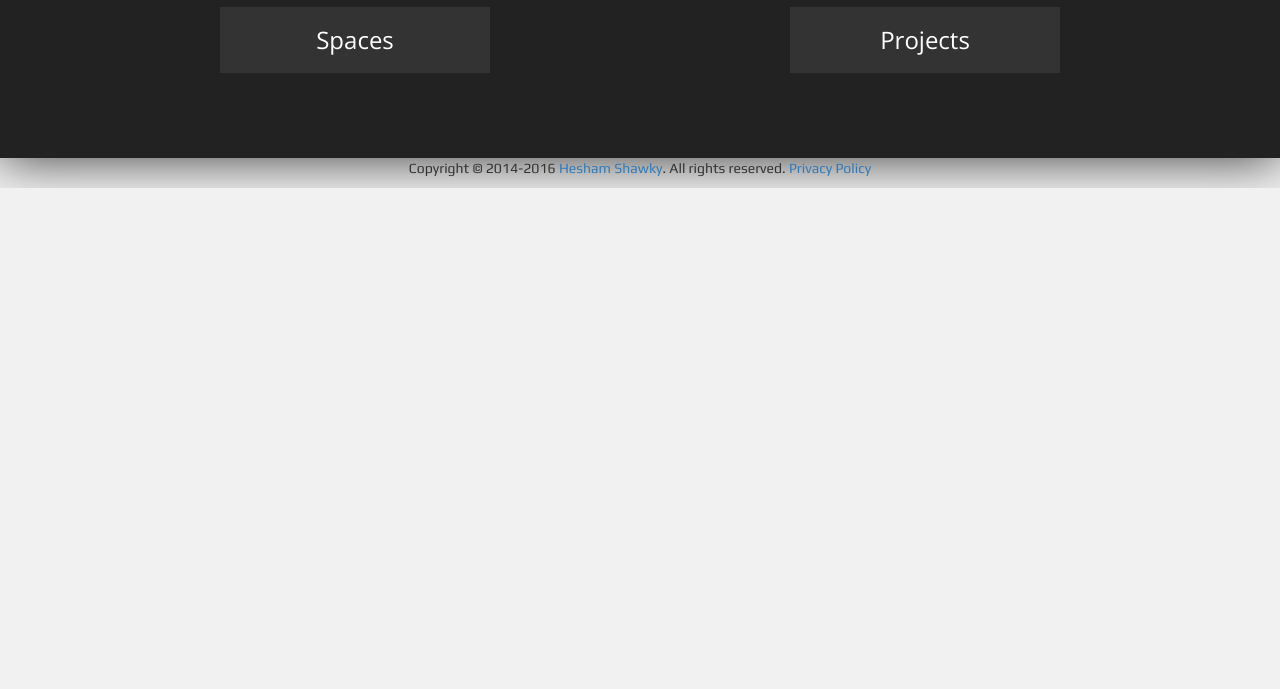
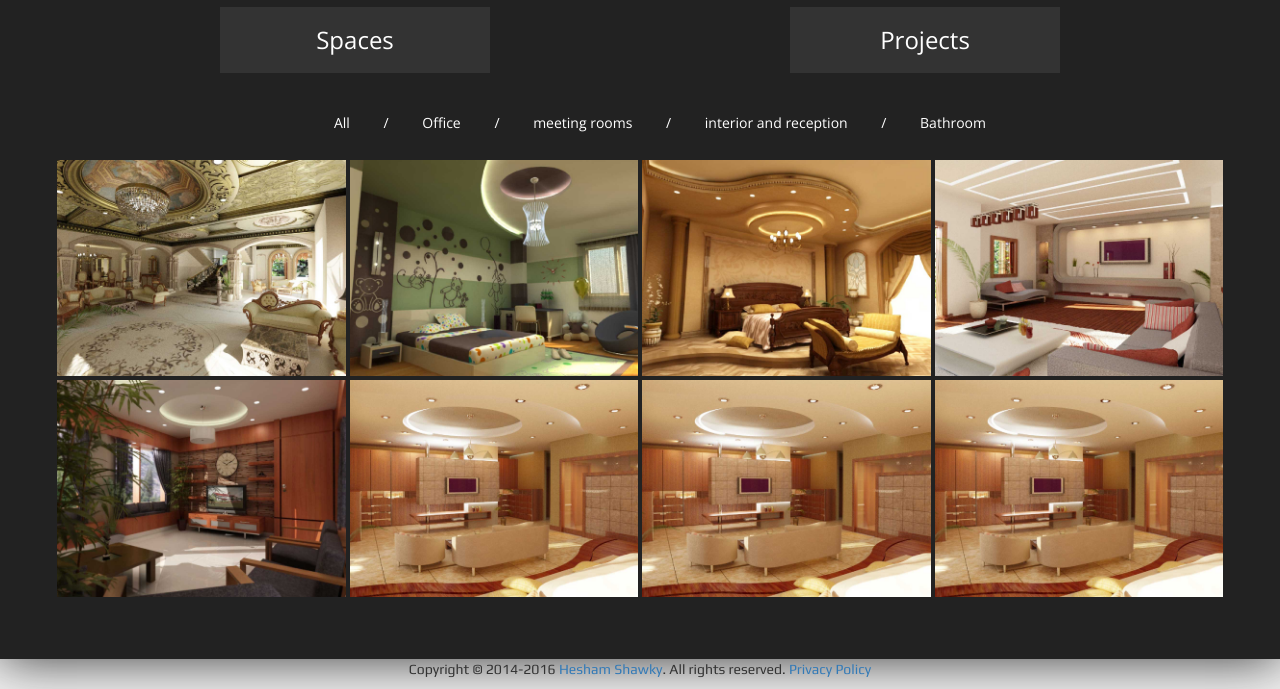
Before and after one commit to rootcave/ehabIshak, a plain HTML site: page Commercial.html in a window 1280 px wide. Shown: the part 729-1418 px from the top of the page. Before the commit the page ends 917 px from the top, so only its background shows below. Drawn offline with nearby package versions, Linux system fonts and the light colour scheme; a web font is replaced by a local one.

Commit message:
commercial fix

```diff
--- a/Commercial.html
+++ b/Commercial.html
@@ -194,7 +194,86 @@
                 </div>
             </div>
             <!-- projects -->
+            <div class="spaces">
+                <div class="filter-portfolio">
+                    <ul>
+                        <li class="selected filter" data-filter="all">All</li>
+                        <li>/</li>
+                        <li class="filter" data-filter=".office">Office</li>
+                        <li>/</li>
+                        <li class="filter" data-filter=".meeting">meeting rooms</li>
+                        <li>/</li>
+                        <li class="filter" data-filter=".interior">interior and reception</li>
+                        <li>/</li>
+                        <li class="filter" data-filter=".bathroom">Bathroom</li>
+                    </ul>
+                </div>
+                <!-- Gellary -->
+                <div class="row" >
+                    <div class="gellary" id="container">
+                        <!-- temp-box -->
+                        <div class="col-md-3 col-xs-6 mix office">
+                            <div class="temp-box">
+                                <img class="img-responsive" src="images/projects/1.jpg">
+                            </div>
+                        </div>
 
+                        <!-- temp-box -->
+                        <div class="col-md-3 col-xs-6 mix office">
+                            <div class="temp-box">
+                                <img class="img-responsive" src="images/projects/2.jpg">
+                            </div>
+                        </div>
+
+                        <!-- temp-box -->
+                        <div class="col-md-3 col-xs-6 mix meeting">
+                            <div class="temp-box">
+                                <img class="img-responsive" src="images/projects/3.jpg">
+                            </div>
+                        </div>
+
+                        <!-- temp-box -->
+                        <div class="col-md-3 col-xs-6 mix meeting">
+                            <div class="temp-box">
+                                <img class="img-responsive" src="images/projects/4.jpg">
+                            </div>
+                        </div>
+
+                        <!-- temp-box -->
+                        <div class="col-md-3 col-xs-6 mix interior">
+                            <div class="temp-box">
+                                <img class="img-responsive" src="images/projects/5.jpg">
+                            </div>
+                        </div>
+
+                        <!-- temp-box -->
+                        <div class="col-md-3 col-xs-6 mix interior">
+                            <div class="temp-box">
+                                <img class="img-responsive" src="images/projects/6.jpg">
+                            </div>
+                        </div>
+
+                        <!-- temp-box -->
+                        <div class="col-md-3 col-xs-6 mix bathroom">
+                            <div class="temp-box">
+                                <img class="img-responsive" src="images/projects/6.jpg">
+                            </div>
+                        </div>
+
+                        <!-- temp-box -->
+                        <div class="col-md-3 col-xs-6 mix bathroom">
+                            <div class="temp-box">
+                                <img class="img-responsive" src="images/projects/6.jpg">
+                            </div>
+                        </div>
+
+
+
+
+                    </div>
+                </div>
+                <!-- Gellary -->
+            </div>
 
 
 
```
Also changed, not shown: index.html (+1 -1 lines), 1 other file.
